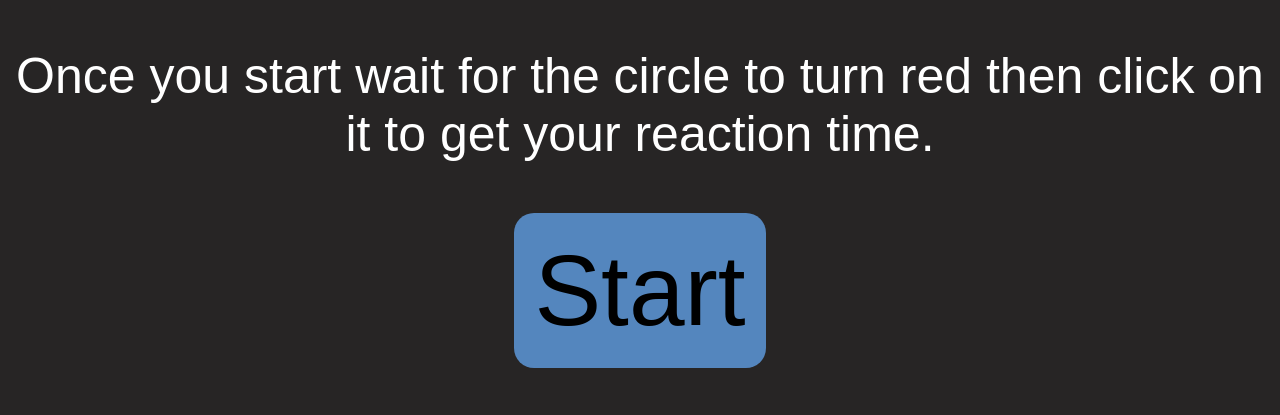
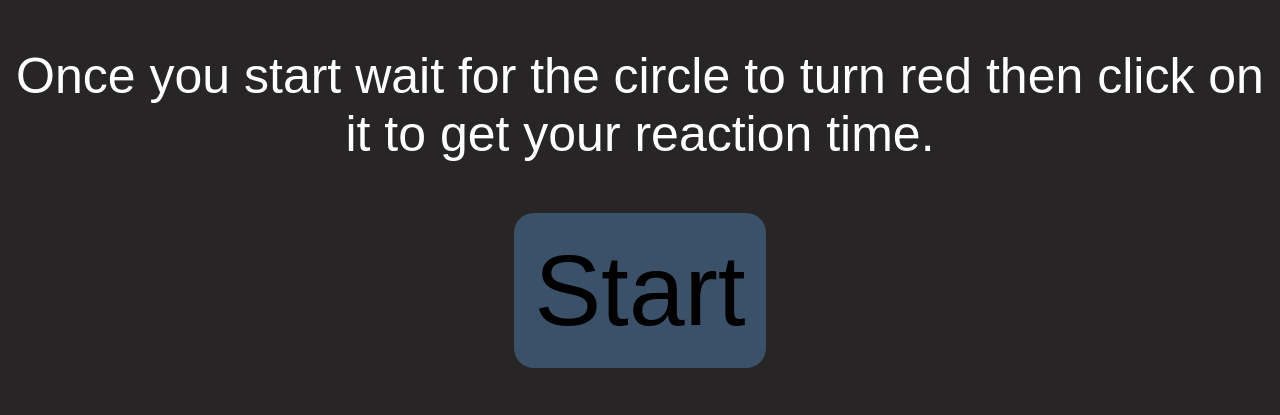
Before and after one commit to DylanHojnoski/ReactionTimeTest, a plain HTML site: page index.html in a window 1280 px wide. Both pictures are taken after a click on the button "Start". Shown: the part 325-740 px from the top of the page. Drawn offline with Linux system fonts and the light colour scheme.

Commit message:
Made start change on color on click

```diff
--- a/index.html
+++ b/index.html
@@ -12,7 +12,7 @@
         <header>
             <h1>Welcome to the reaction time test</h1>
             <p>Once you start wait for the circle to turn red then click on it to get your reaction time.</p>
-            <button type="button" class="start" onclick="onStart()">Start</button>
+            <button type="button" id="start" onclick="onStart()">Start</button>
         </header>
 
         <button type="button" onclick="stop()" id="circle">d</button>
--- a/script.js
+++ b/script.js
@@ -6,6 +6,7 @@ var bestTime;
 
 function onStart()
 {
+    document.getElementById("start").style.backgroundColor ="#3b5169"
     var time = (Math.random()* 3) +1;
     var remainingTime = setInterval(function() {
 
@@ -57,4 +58,5 @@ function tryAgain()
 {
     document.getElementById("result").style.display = "none";
     document.getElementById("circle").style.backgroundColor = "#27f063";
+    document.getElementById("start").style.backgroundColor ="#5486be"
 }
--- a/style.css
+++ b/style.css
@@ -24,7 +24,7 @@ header p {
     align-items: center;
 }
 
-.start {
+#start {
     background-color: #5486be;
     border-radius: 20px;
     border: none;
```
